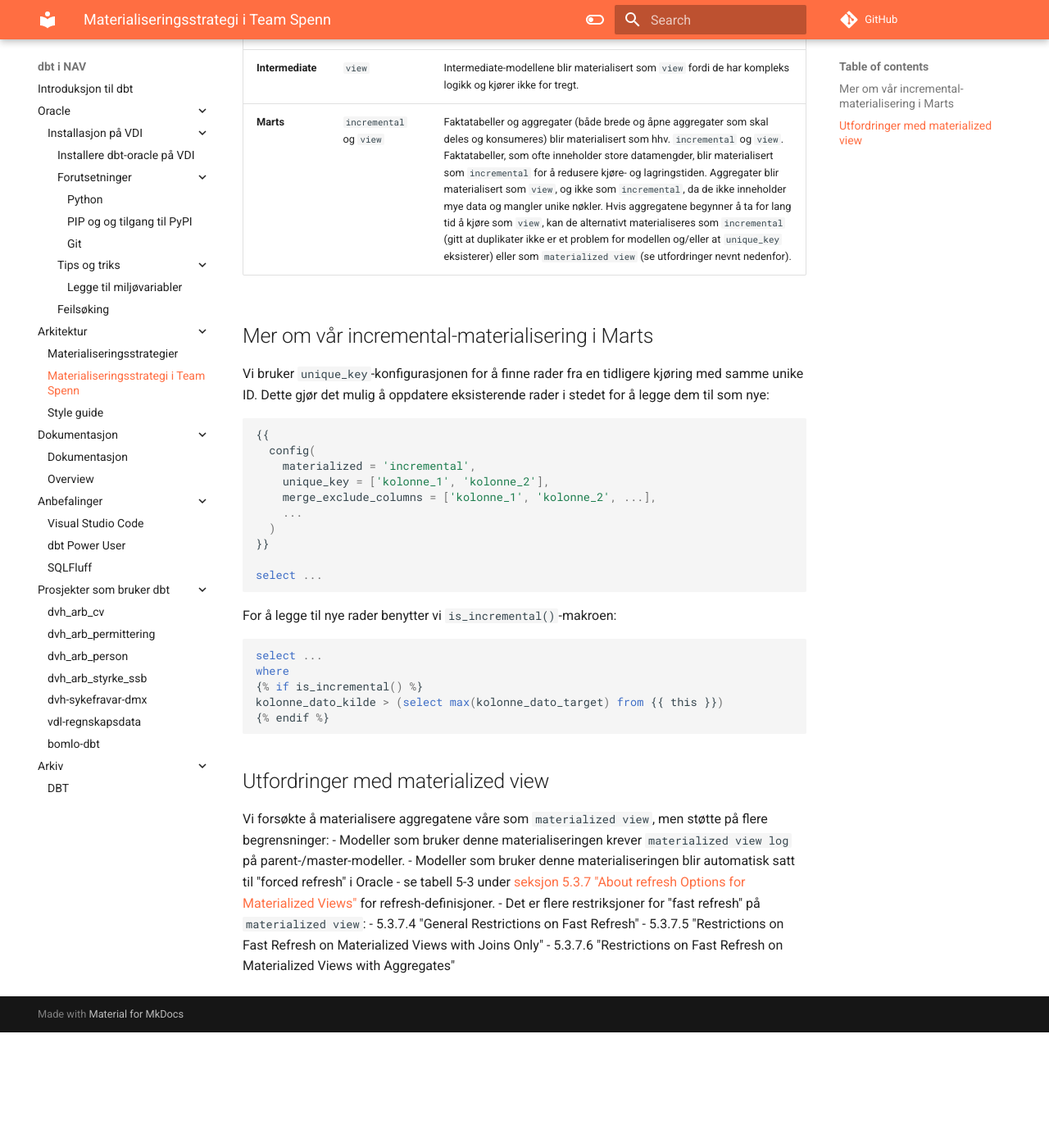
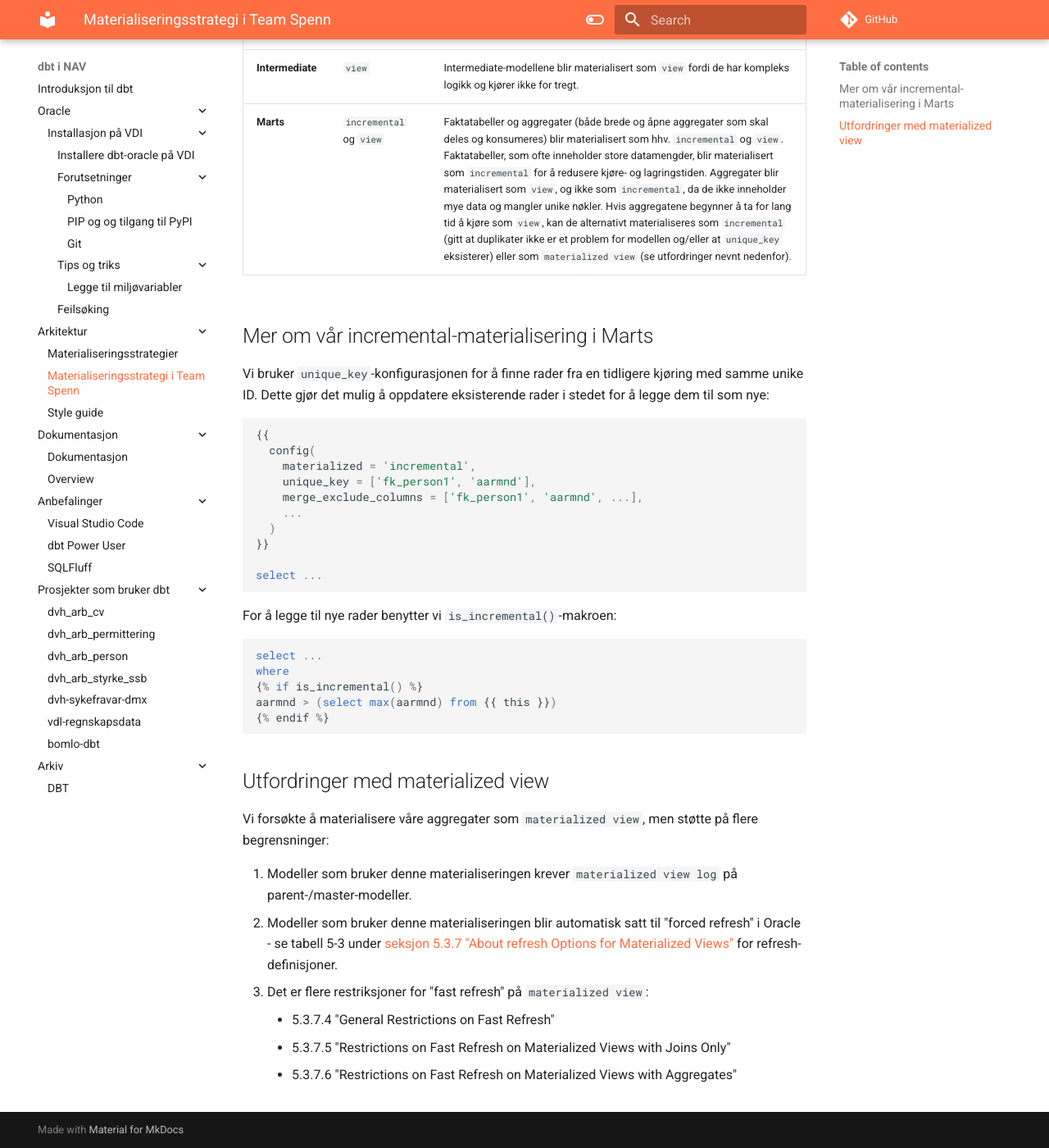
Before and after one commit to navikt/dbt-i-nav, an MkDocs documentation site: the page built from docs/arkitektur/materialisering_spenn.md, in a window 1280 px wide and 1400 px high, scrolled down 344 px. Shown: the whole window at 82% size. Built offline with MkDocs 1.6.1 and Material for MkDocs 9.7.7, drawn with Linux system fonts in a browser that asks for light colours; comment, search, counter and statistics services are not loaded; before the commit the page ends 1603 px from its top, so only the background shows below that.

Commit message:
Fikser på dokumentasjon for Spenns materialiseringsstrategi

````diff
--- a/docs/arkitektur/materialisering_spenn.md
+++ b/docs/arkitektur/materialisering_spenn.md
@@ -16,8 +16,8 @@ Vi bruker `unique_key`-konfigurasjonen for å finne rader fra en tidligere kjør
 {{
   config(
     materialized = 'incremental',
-    unique_key = ['kolonne_1', 'kolonne_2'],
-    merge_exclude_columns = ['kolonne_1', 'kolonne_2', ...],
+    unique_key = ['fk_person1', 'aarmnd'],
+    merge_exclude_columns = ['fk_person1', 'aarmnd', ...],
     ...
   )
 }}
@@ -29,16 +29,17 @@ For å legge til nye rader benytter vi `is_incremental()`-makroen:
 select ...
 where
 {% if is_incremental() %}
-kolonne_dato_kilde > (select max(kolonne_dato_target) from {{ this }})
+aarmnd > (select max(aarmnd) from {{ this }})
 {% endif %}
 ```
 
 ## Utfordringer med materialized view
 
-Vi forsøkte å materialisere aggregatene våre som `materialized view`, men støtte på flere begrensninger:
-- Modeller som bruker denne materialiseringen krever `materialized view log` på parent-/master-modeller.
-- Modeller som bruker denne materialiseringen blir automatisk satt til "forced refresh" i Oracle - se tabell 5-3 under [seksjon 5.3.7 "About refresh Options for Materialized Views"](https://docs.oracle.com/en/database/oracle/oracle-database/12.2/dwhsg/basic-materialized-views.html#GUID-11109A1B-1E8A-4F10-9BB3-DEB4D1AAEC36) for refresh-definisjoner.
-- Det er flere restriksjoner for "fast refresh" på `materialized view`:
-  - 5.3.7.4 "General Restrictions on Fast Refresh"
-  - 5.3.7.5 "Restrictions on Fast Refresh on Materialized Views with Joins Only"
-  - 5.3.7.6 "Restrictions on Fast Refresh on Materialized Views with Aggregates"
+Vi forsøkte å materialisere våre aggregater som `materialized view`, men støtte på flere begrensninger:
+
+1. Modeller som bruker denne materialiseringen krever `materialized view log` på parent-/master-modeller.
+2. Modeller som bruker denne materialiseringen blir automatisk satt til "forced refresh" i Oracle - se tabell 5-3 under [seksjon 5.3.7 "About refresh Options for Materialized Views"](https://docs.oracle.com/en/database/oracle/oracle-database/12.2/dwhsg/basic-materialized-views.html#GUID-11109A1B-1E8A-4F10-9BB3-DEB4D1AAEC36) for refresh-definisjoner.
+3. Det er flere restriksjoner for "fast refresh" på `materialized view`:
+    - 5.3.7.4 "General Restrictions on Fast Refresh"
+    - 5.3.7.5 "Restrictions on Fast Refresh on Materialized Views with Joins Only"
+    - 5.3.7.6 "Restrictions on Fast Refresh on Materialized Views with Aggregates"
````
